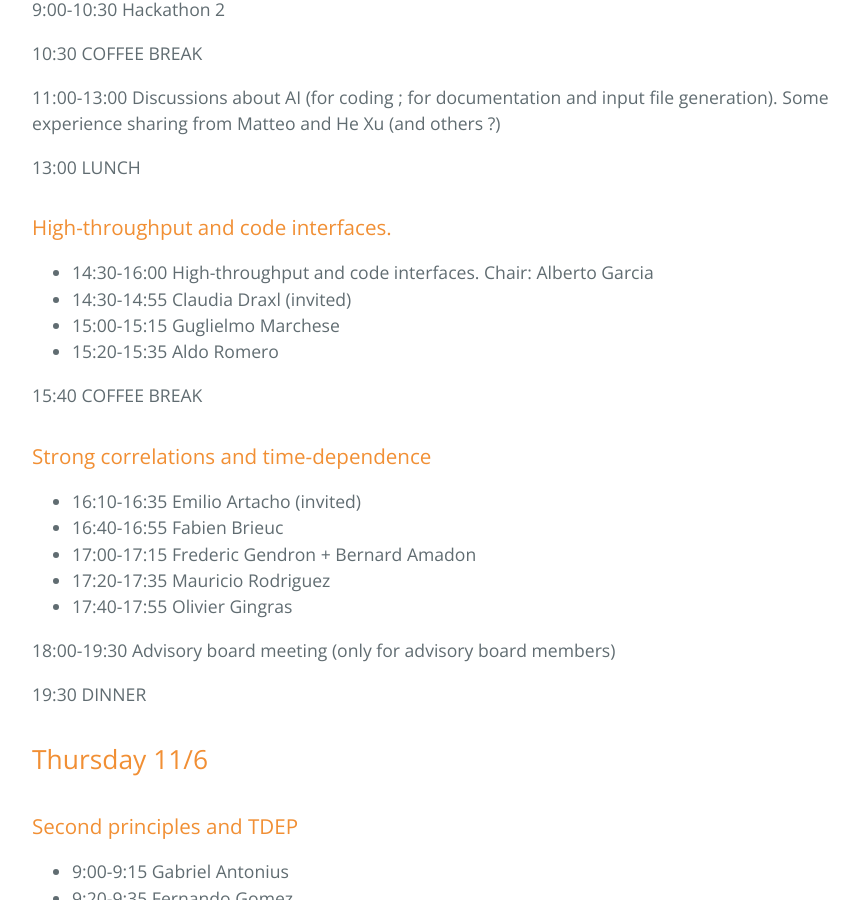
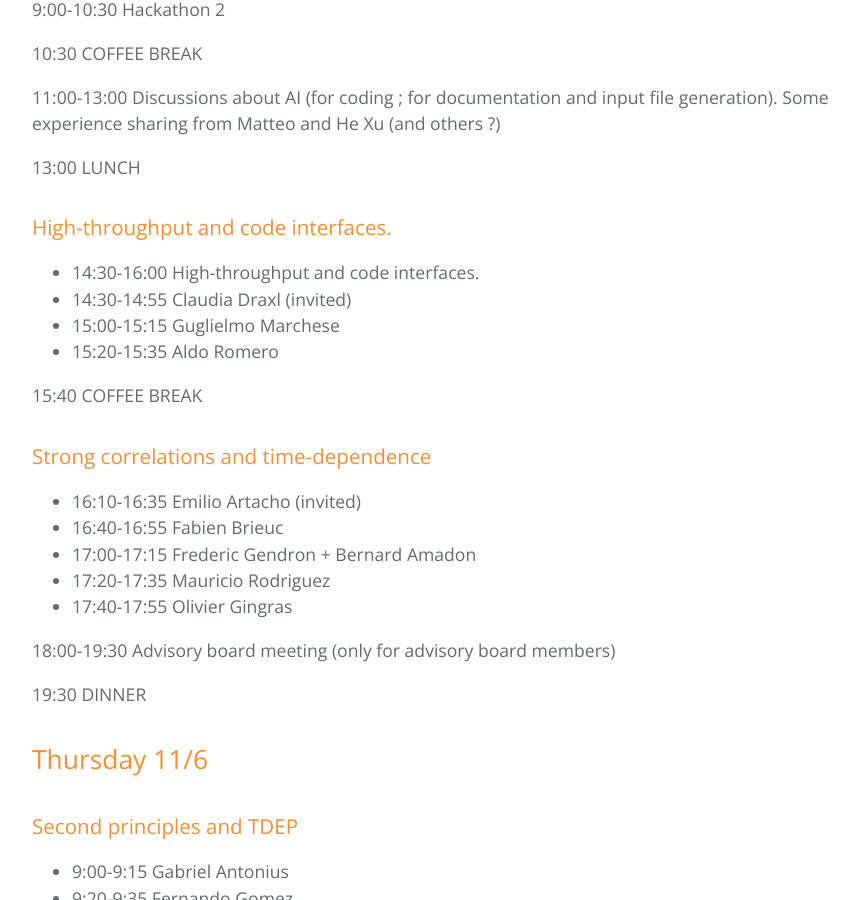
Before and after one commit to abinit/abidev2026, a Jekyll site: the page built from docs/program.md, in a window 1280 px wide and 900 px high, scrolled down 2611 px. Shown: the whole window, without its empty margins (192-1051 px from the left). Built offline with Jekyll 4.4.1, drawn with Linux system fonts in a browser that asks for light colours; the repository's description, which GitHub fills in, is left out.

Commit message:
Fix unneeded information

```diff
--- a/docs/program.md
+++ b/docs/program.md
@@ -99,7 +99,7 @@ Session titles and schedule might still be modified ! Titles of oral presentatio
 
 ### High-throughput and code interfaces.
 
-- 14:30-16:00 High-throughput and code interfaces. Chair: Alberto Garcia
+- 14:30-16:00 High-throughput and code interfaces.
 - 14:30-14:55 Claudia Draxl (invited)
 - 15:00-15:15 Guglielmo Marchese
 - 15:20-15:35 Aldo Romero
```
